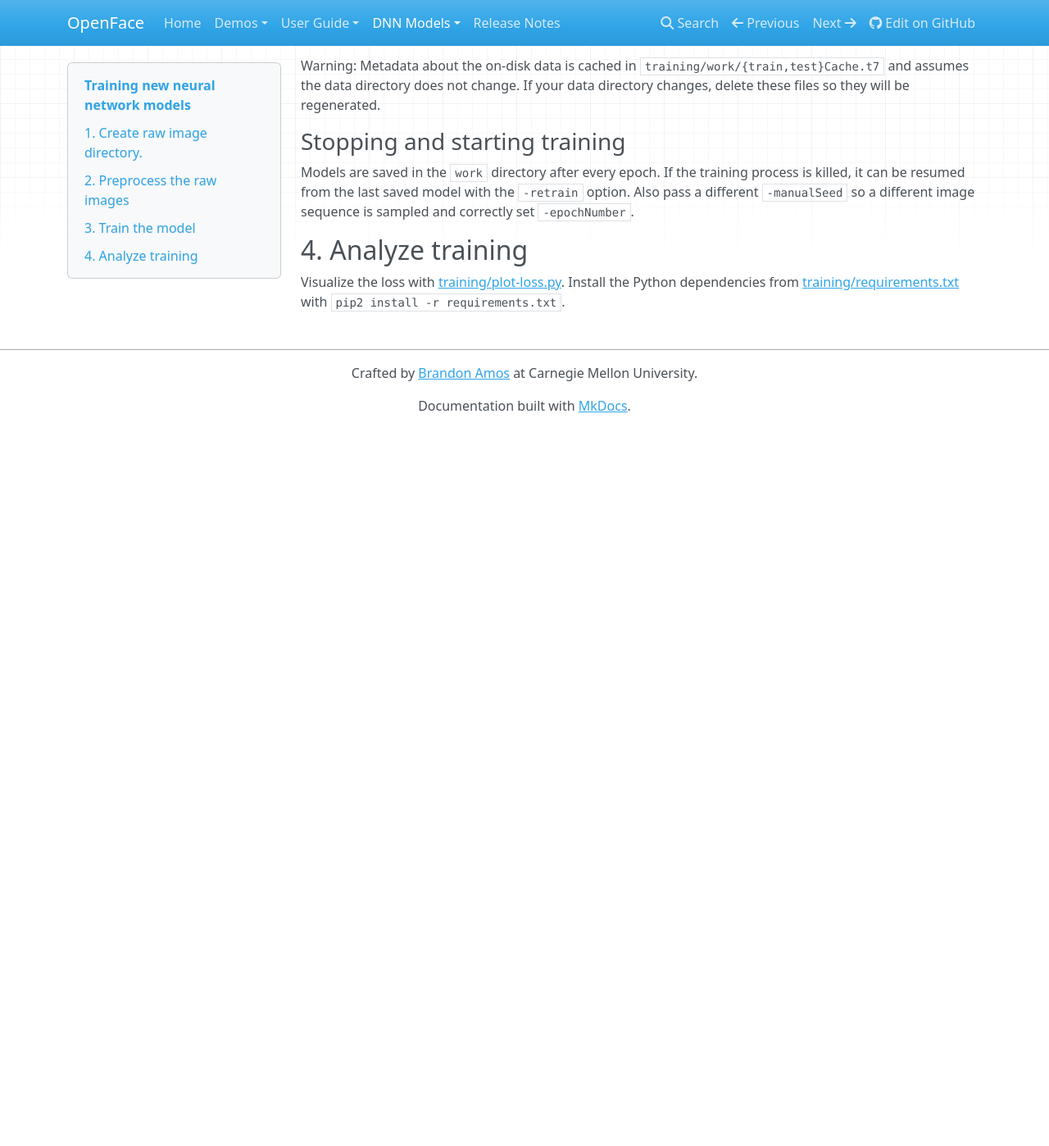
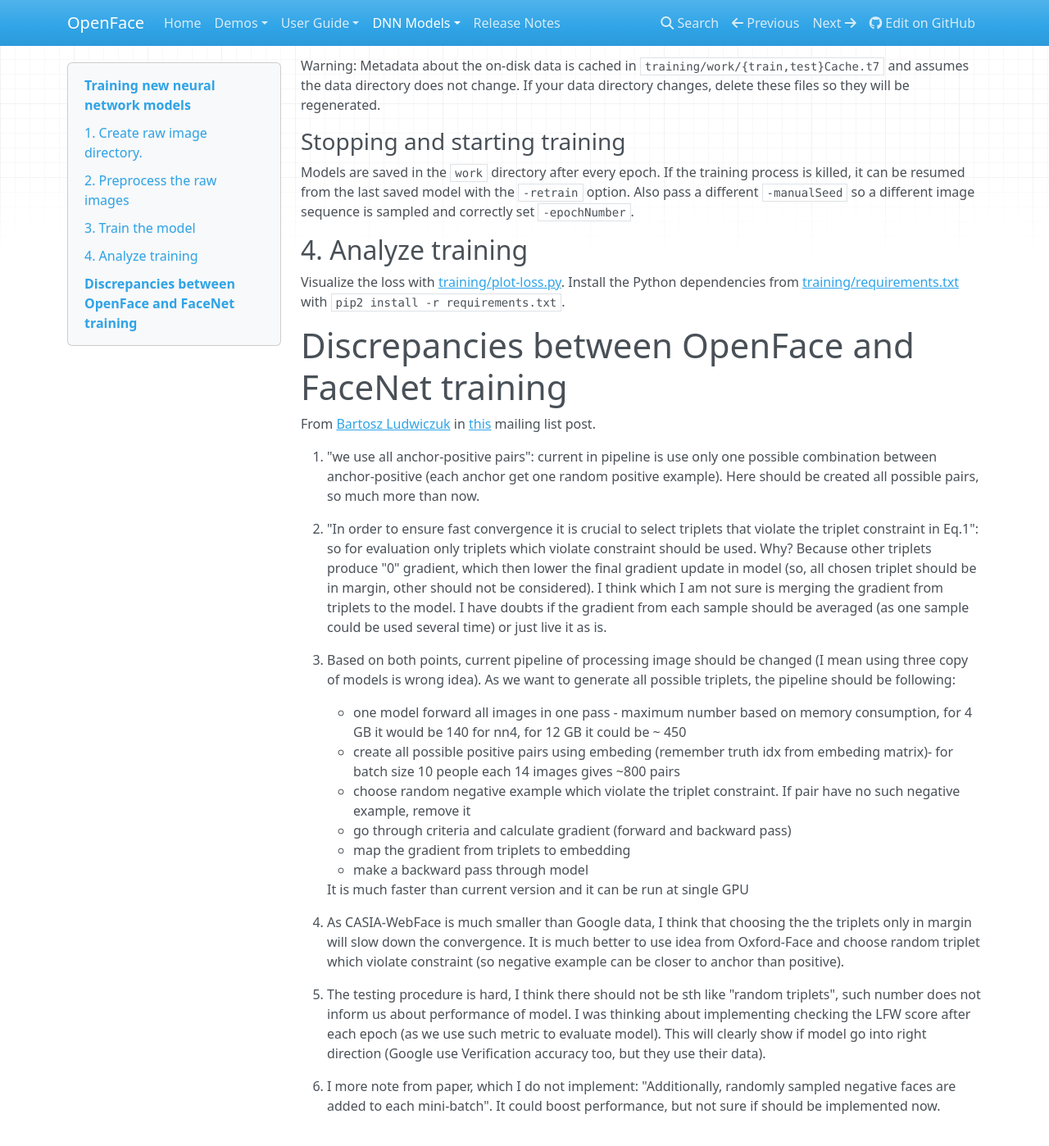
Before and after one commit to SuperAI520/Open-Face-Recognition, an MkDocs documentation site: the page built from docs/training-new-models.md, in a window 1280 px wide and 1400 px high, scrolled down 1185 px. Shown: the whole window at 82% size. Built offline with MkDocs 1.6.1, drawn with Linux system fonts in a browser that asks for light colours; nearby versions of some CDN libraries; old or Windows-style settings are respelled for this version of MkDocs; before the commit the page ends 1708 px from its top, so only the background shows below that.

Commit message:
docs: Add OpenFace/FaceNet discrepancies from @melgor.

```diff
--- a/docs/training-new-models.md
+++ b/docs/training-new-models.md
@@ -78,3 +78,59 @@ Visualize the loss with [training/plot-loss.py](https://github.com/cmusatyalab/o
 Install the Python dependencies from
 [training/requirements.txt](https://github.com/cmusatyalab/openface/blob/master/training/requirements.txt)
 with `pip2 install -r requirements.txt`.
+
+
+# Discrepancies between OpenFace and FaceNet training
+
+From [Bartosz Ludwiczuk](https://github.com/melgor) in
+[this](https://groups.google.com/d/msg/cmu-openface/dcPh883T1rk/5m53axGzAwAJ)
+mailing list post.
+
+1. "we use all anchor-positive pairs": current in pipeline is use only one
+possible combination between anchor-positive (each anchor get one random
+positive example). Here should be created all possible pairs, so much more
+than now.
+
+2. "In order to ensure fast convergence it is crucial to select triplets
+that violate the triplet constraint in Eq.1": so for evaluation only
+triplets which violate constraint should be used. Why? Because other
+triplets produce "0" gradient, which then lower the final gradient update
+in model (so, all chosen triplet should be in margin, other should not be
+considered). I think which I am not sure is merging the gradient from
+triplets to the model. I have doubts if the gradient from each sample
+should be averaged (as one sample could be used several time) or just live
+it as is.
+
+3. Based on both points, current pipeline of processing image should be
+  changed (I mean using three copy of models is wrong idea). As we want to
+  generate all possible triplets, the pipeline should be following:
+
+    - one model forward all images in one pass - maximum number based on
+    memory consumption, for 4 GB it would be 140 for nn4, for 12 GB it could be
+    ~ 450
+    - create all possible positive pairs using embeding (remember truth idx
+    from embeding matrix)- for batch size 10 people each 14 images gives ~800
+    pairs
+    - choose random negative example which violate the triplet constraint.
+    If pair have no such negative example, remove it
+    - go through criteria and calculate gradient (forward and backward pass)
+    - map the gradient from triplets to embedding
+    - make a backward pass through model
+
+    It is much faster than current version and it can be run at single GPU
+
+4. As CASIA-WebFace is much smaller than Google data, I think that choosing
+the the triplets only in margin will slow down the convergence. It is much
+better to use idea from Oxford-Face and choose random triplet which violate
+constraint (so negative example can be closer to anchor than positive).
+
+5. The testing procedure is hard, I think there should not be sth like
+"random triplets", such number does not inform us about performance of
+model. I was thinking about implementing checking the LFW score after each
+epoch (as we use such metric to evaluate model). This will clearly show if
+model go into right direction (Google use Verification accuracy too, but
+they use their data).
+
+6. I more note from paper, which I do not implement: "Additionally,
+randomly sampled negative faces are added to each mini-batch". It could
+boost performance, but not sure if should be implemented now.
```
